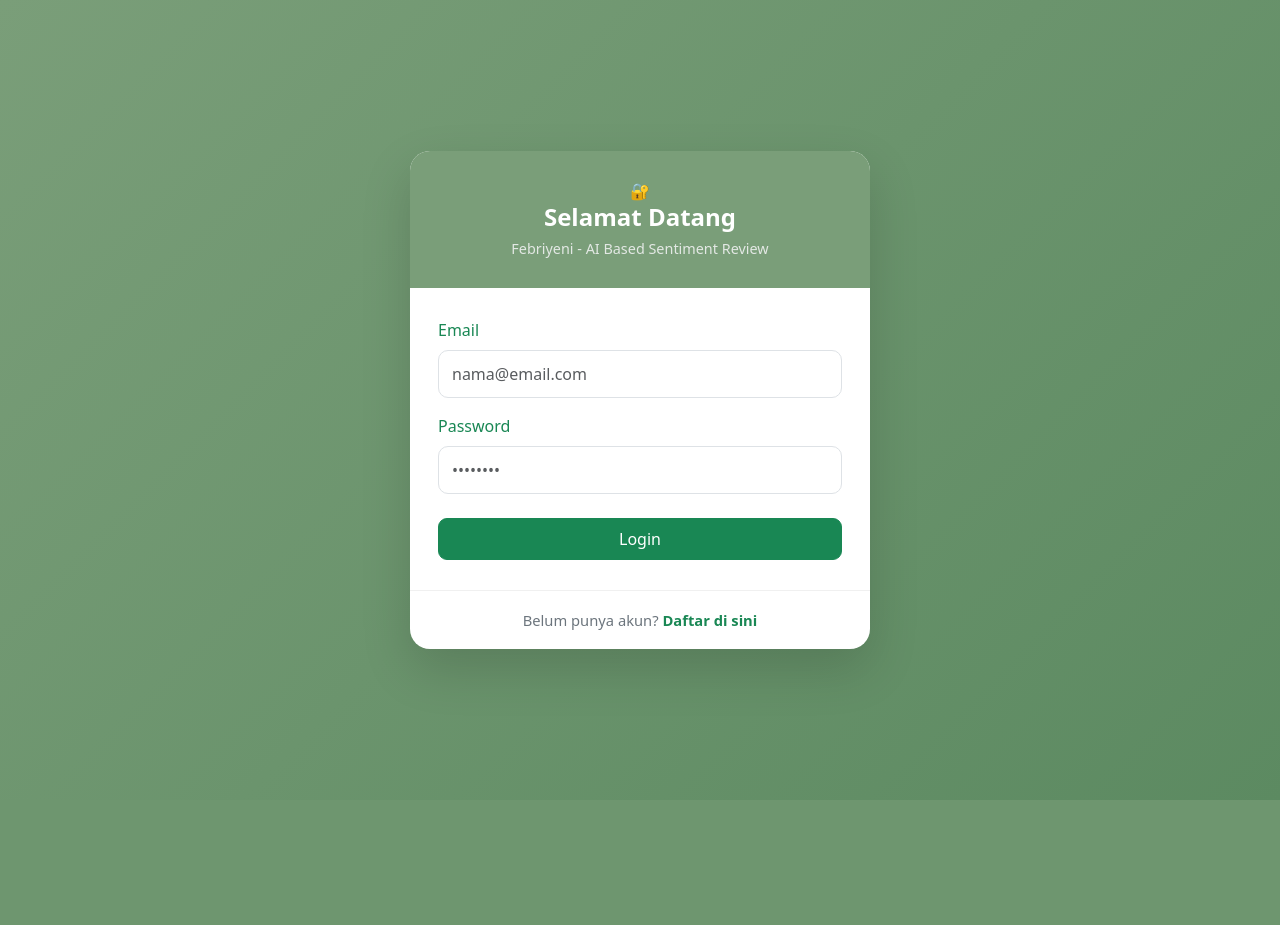
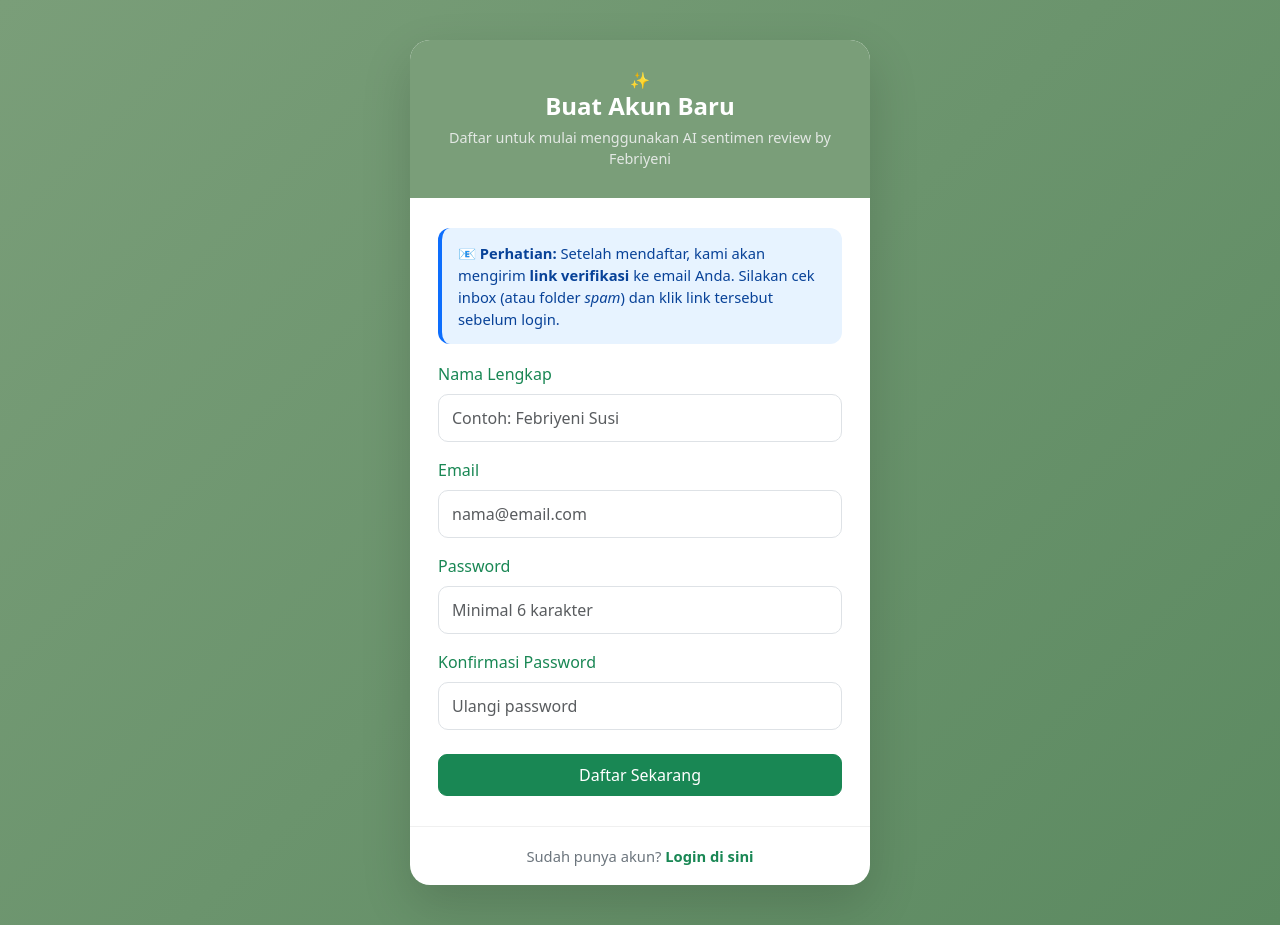
Before and after one commit to febsusi/AI-Febriyeni-Susi-1076012614908-Cloud-Computing, a Flask app: page /register in a window 1280 px wide. Before the commit the page ends 800 px from the top, so only its background shows below. Run offline with Flask 3, Linux system fonts and the light colour scheme.

Commit message:
Update register.html

```diff
--- a/templates/register.html
+++ b/templates/register.html
@@ -3,17 +3,19 @@
 <head>
     <meta charset="UTF-8">
     <meta name="viewport" content="width=device-width, initial-scale=1.0">
-    <title>Login - AI Based Sentiment Review</title>
+    <title>Register - AI Based Sentiment Review</title>
     <link href="https://cdn.jsdelivr.net/npm/bootstrap@5.3.3/dist/css/bootstrap.min.css" rel="stylesheet">
     <link rel="stylesheet" href="{{ url_for('static', filename='style.css') }}">
 </head>
 <body>
 <div class="auth-wrapper">
     <div class="auth-card">
+
+        {% if verification_pending %}
         <div class="auth-header">
-            <span class="auth-icon">🔐</span>
-            <h2>Selamat Datang</h2>
-            <p>Febriyeni - AI Based Sentiment Review</p>
+            <span class="auth-icon">📬</span>
+            <h2>Cek Email Anda</h2>
+            <p>Link verifikasi telah dikirim ke email Anda</p>
         </div>
 
         <div class="auth-body">
@@ -25,27 +27,35 @@
             <div class="alert alert-success">{{ success }}</div>
             {% endif %}
 
-            <form method="POST" action="{{ url_for('login') }}">
-                <div class="mb-3">
-                    <label class="form-label">Email</label>
-                    <input type="email" name="email" class="form-control"
-                           placeholder="nama@email.com"
-                           value="{{ email_for_resend or '' }}" required>
-                </div>
-                <div class="mb-4">
-                    <label class="form-label">Password</label>
-                    <input type="password" name="password" class="form-control"
-                           placeholder="••••••••" required>
-                </div>
-                <button type="submit" class="btn btn-success w-100 py-2">
-                    Login
-                </button>
-            </form>
+            <div class="text-center mb-4">
+                <p class="mb-1">Email tujuan:</p>
+                <p class="fw-bold" style="color: #198754; word-break: break-all;">
+                    {{ email_for_resend }}
+                </p>
+            </div>
 
-            {% if show_resend %}
+            <div class="alert alert-info small">
+                📌 <strong>Langkah selanjutnya:</strong>
+                <ol class="mb-0 mt-2 ps-3">
+                    <li>Buka inbox email Anda</li>
+                    <li>Cari email dari <strong>AI Sentiment Review</strong></li>
+                    <li>Klik link <strong>"Verify Email"</strong></li>
+                    <li>Anda akan diarahkan ke halaman login</li>
+                    <li>Login dengan email dan password Anda</li>
+                </ol>
+            </div>
+
+            <div class="alert alert-warning small">
+                ⚠️ <strong>Tidak menemukan email?</strong> Periksa folder
+                <em>Spam</em> atau <em>Promotions</em>. Jika masih tidak ada,
+                kirim ulang di bawah ini.
+            </div>
+
             <hr class="my-4">
+
             <form method="POST" action="{{ url_for('resend_verification') }}">
                 <input type="hidden" name="email" value="{{ email_for_resend or '' }}">
+                <input type="hidden" name="from_register" value="1">
                 <div class="mb-3">
                     <label class="form-label">Password</label>
                     <input type="password" name="password" class="form-control"
@@ -55,13 +65,68 @@
                     📧 Kirim Ulang Email Verifikasi
                 </button>
             </form>
-            {% endif %}
         </div>
 
         <div class="auth-footer">
-            Belum punya akun?
-            <a href="{{ url_for('register') }}">Daftar di sini</a>
+            Sudah verifikasi?
+            <a href="{{ url_for('login') }}">Login di sini</a>
         </div>
+
+        {% else %}
+        <div class="auth-header">
+            <span class="auth-icon">✨</span>
+            <h2>Buat Akun Baru</h2>
+            <p>Daftar untuk mulai menggunakan AI sentimen review by Febriyeni</p>
+        </div>
+
+        <div class="auth-body">
+            {% if error %}
+            <div class="alert alert-danger">{{ error }}</div>
+            {% endif %}
+
+            {% if success %}
+            <div class="alert alert-success">{{ success }}</div>
+            {% endif %}
+
+            <div class="alert alert-info small">
+                📧 <strong>Perhatian:</strong> Setelah mendaftar, kami akan mengirim
+                <strong>link verifikasi</strong> ke email Anda. Silakan cek inbox
+                (atau folder <em>spam</em>) dan klik link tersebut sebelum login.
+            </div>
+
+            <form method="POST" action="{{ url_for('register') }}">
+                <div class="mb-3">
+                    <label class="form-label">Nama Lengkap</label>
+                    <input type="text" name="name" class="form-control"
+                           placeholder="Contoh: Febriyeni Susi" required>
+                </div>
+                <div class="mb-3">
+                    <label class="form-label">Email</label>
+                    <input type="email" name="email" class="form-control"
+                           placeholder="nama@email.com" required>
+                </div>
+                <div class="mb-3">
+                    <label class="form-label">Password</label>
+                    <input type="password" name="password" class="form-control"
+                           placeholder="Minimal 6 karakter" minlength="6" required>
+                </div>
+                <div class="mb-4">
+                    <label class="form-label">Konfirmasi Password</label>
+                    <input type="password" name="confirm_password" class="form-control"
+                           placeholder="Ulangi password" minlength="6" required>
+                </div>
+                <button type="submit" class="btn btn-success w-100 py-2">
+                    Daftar Sekarang
+                </button>
+            </form>
+        </div>
+
+        <div class="auth-footer">
+            Sudah punya akun?
+            <a href="{{ url_for('login') }}">Login di sini</a>
+        </div>
+        {% endif %}
+
     </div>
 </div>
 </body>
```
